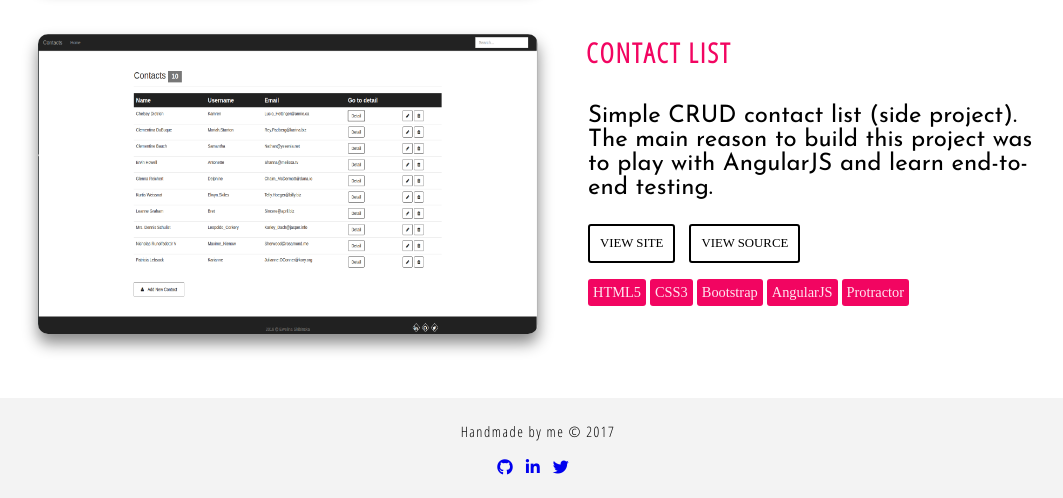
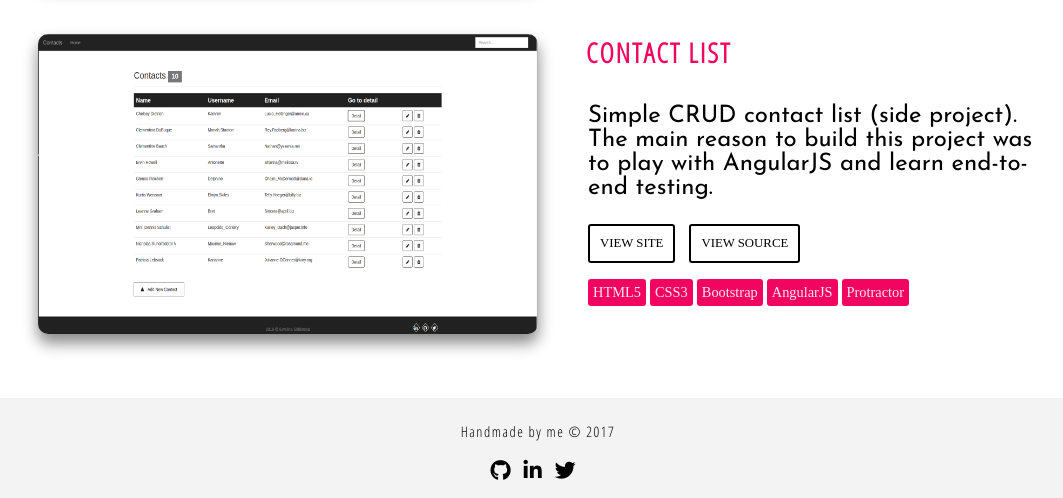
Before and after one commit to skibinska/personal-website, a website: page public/index.html in a window 1280 px wide. Shown: the part 1124-1622 px from the top of the page, without its empty margins (102-1165 px from the left). Drawn offline with Linux system fonts and the light colour scheme.

Commit message:
Change a font size

```diff
--- a/scss/_footer.scss
+++ b/scss/_footer.scss
@@ -23,10 +23,14 @@
   text-align: center;
   padding: 0;
   margin: 0;
-  color: $black;
 }
 .footer__social-button
 {
   display: inline-block;
   margin-right: 10px;
+  font-size: 1.3rem;
+  a
+  {
+    color: $black;
+  }
 }
```
Also changed, not shown: public/styles/main.css.
